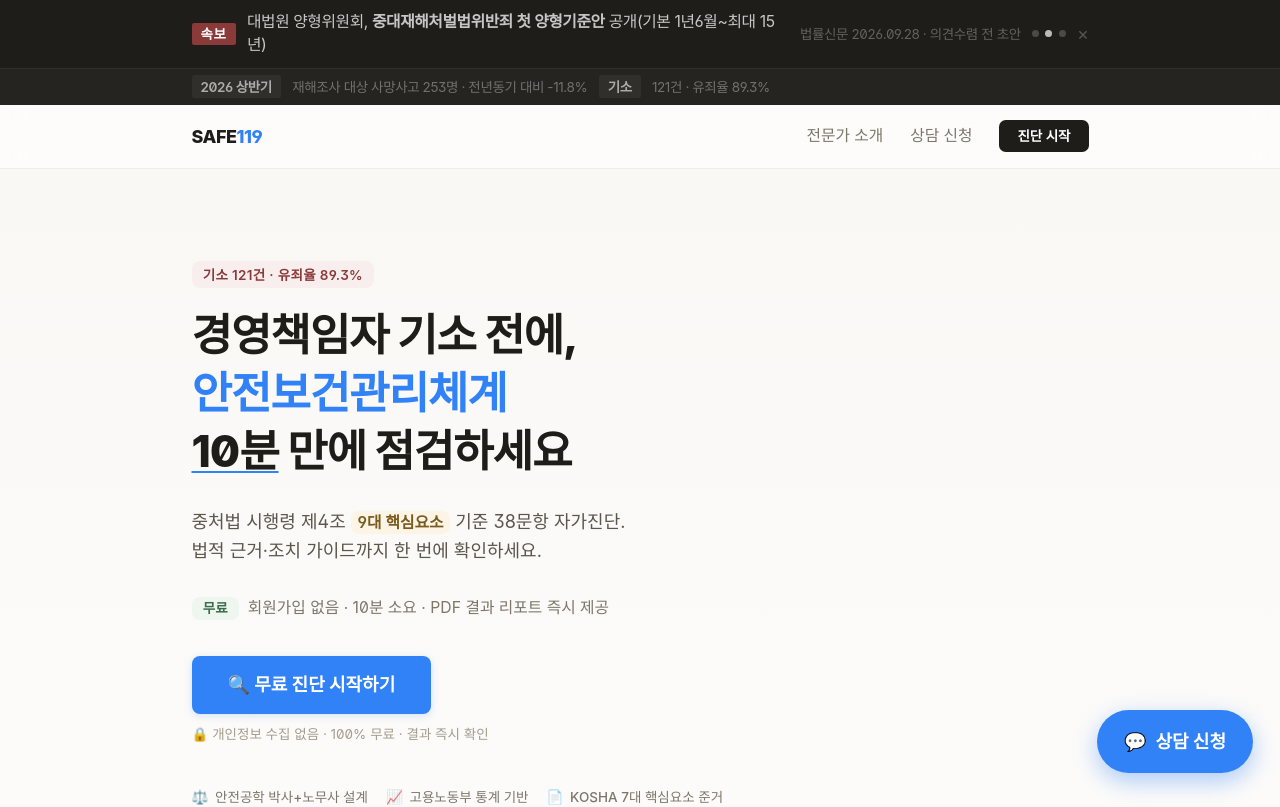
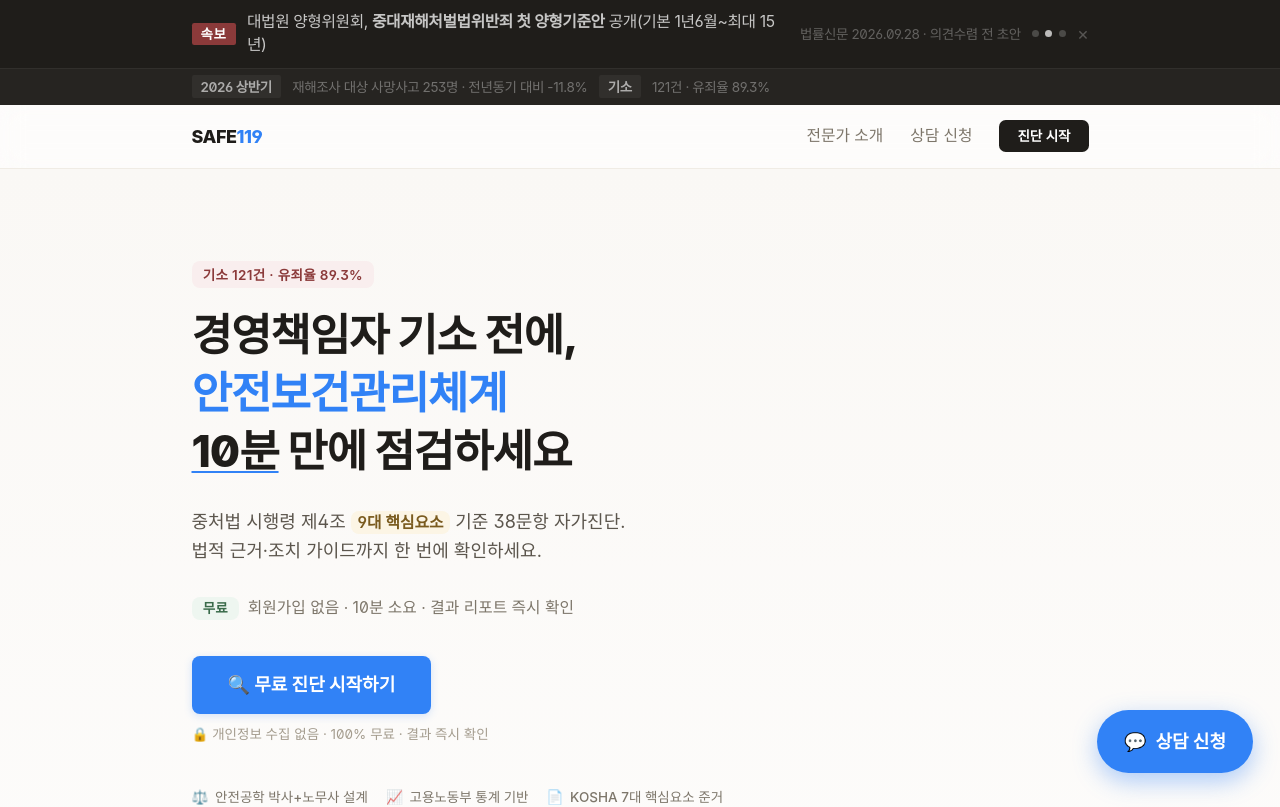
Before and after one commit to cdj44y-ui/safe119-cursor-starter, a Next.js app: page / in a window 1280 px wide. Shown: the top 807 px of the page. Built offline with nearby package versions, Linux system fonts and the light colour scheme; no server answers; a web font is replaced by a local one.

Commit message:
content: 랜딩의 PDF 리포트 안내 문구 정리

```diff
--- a/components/landing/Step1Hero.tsx
+++ b/components/landing/Step1Hero.tsx
@@ -36,7 +36,7 @@ export default function Step1Hero() {
           <span className="bg-semantic-green-bg text-semantic-green-text px-2.5 py-0.5 rounded text-xs font-bold">
             무료
           </span>
-          <span>회원가입 없음 · 10분 소요 · PDF 결과 리포트 즉시 제공</span>
+          <span>회원가입 없음 · 10분 소요 · 결과 리포트 즉시 확인</span>
         </div>
 
         {/* CTA */}
@@ -66,7 +66,7 @@ export default function Step1Hero() {
             { val: '9대', lbl: '핵심요소' },
             { val: '38', lbl: '문항' },
             { val: 'A~D', lbl: '리스크등급' },
-            { val: 'PDF', lbl: '리포트' },
+            { val: '0원', lbl: '이용료' },
             { val: '~10분', lbl: '소요시간' },
           ].map((c) => (
             <div key={c.lbl} className="bg-white border border-sand-200 rounded-md px-3.5 py-2 text-center min-w-[88px]">
--- a/components/landing/Step5Product.tsx
+++ b/components/landing/Step5Product.tsx
@@ -7,7 +7,7 @@ export default function Step5Product() {
     { num: '①', title: '사업장 정보 입력', desc: '업종·규모 선택' },
     { num: '②', title: '38문항 응답', desc: 'O/X/△/N·A 선택' },
     { num: '③', title: '결과 리포트 확인', desc: '등급·리스크 분석' },
-    { num: '④', title: 'PDF 다운로드', desc: '액션플랜 포함' },
+    { num: '④', title: '액션플랜 확인', desc: '즉시·단기·중기 우선순위' },
   ];
 
   return (
--- a/components/landing/Step6Offer.tsx
+++ b/components/landing/Step6Offer.tsx
@@ -21,7 +21,7 @@ export default function Step6Offer() {
 
           {/* Free Points */}
           <div className="flex flex-wrap justify-center gap-4 mb-8">
-            {['회원가입 불필요', '개인정보 수집 없음', 'PDF 리포트 무료', '38문항 전체 무료'].map((point) => (
+            {['회원가입 불필요', '개인정보 수집 없음', '결과 리포트 즉시 확인', '38문항 전체 무료'].map((point) => (
               <span key={point} className="text-sm text-ink-3 font-medium">
                 ✓ {point}
               </span>
```
